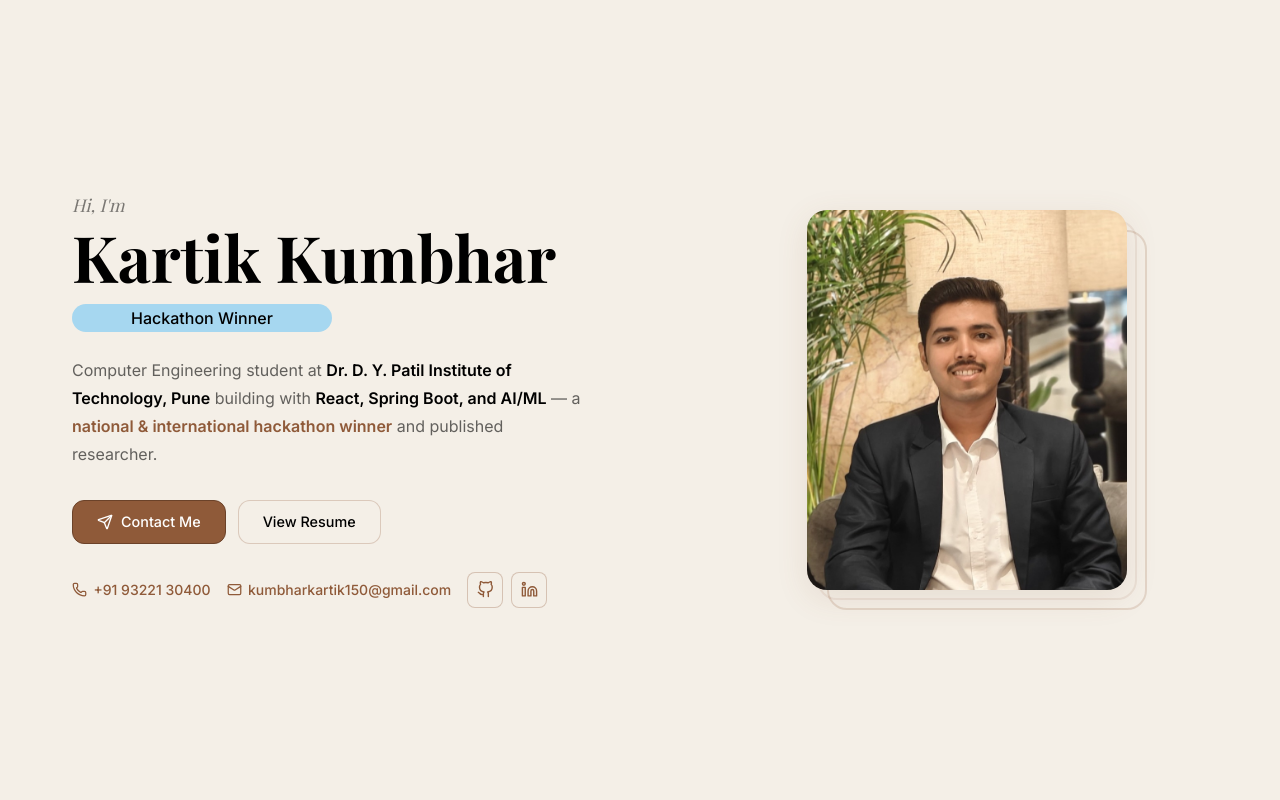
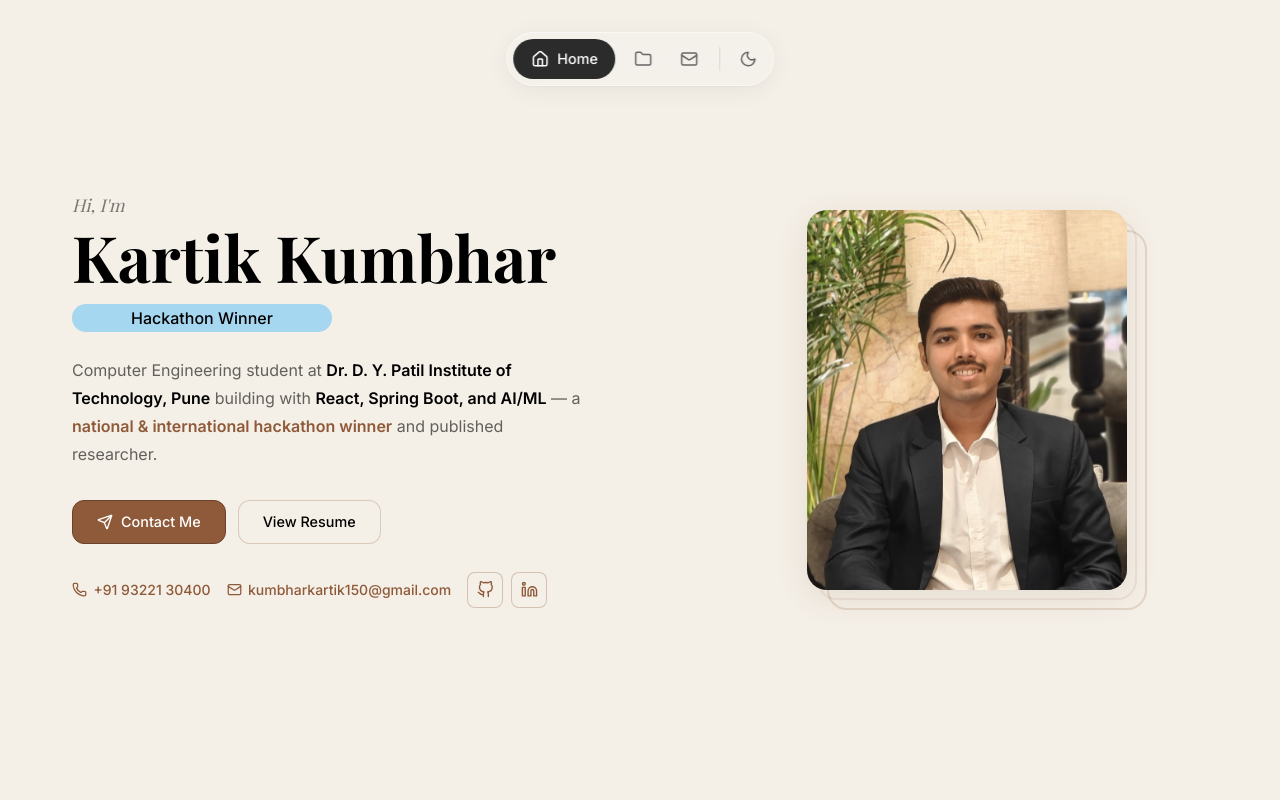
Before and after one commit to kartikkumbhar150/Portfolio, a React (Vite) app: page / in a window 1280 px wide. Shown: the top 800 px of the page. Built offline with nearby package versions, Linux system fonts and the light colour scheme; the HTML template or start-up script is replaced by a standard one; a web font is replaced by a local one.

Commit message:
feat: add floating glassmorphism navigation bar

```diff
--- a/src/App.tsx
+++ b/src/App.tsx
@@ -1,4 +1,5 @@
 import Hero from './components/Hero';
+import Navbar from './components/Navbar';
 import Education from './components/Education';
 import Experience from './components/Experience';
 import Achievements from './components/Achievements';
@@ -11,6 +12,7 @@ import SectionDivider from './components/SectionDivider';
 export default function App() {
   return (
     <>
+      <Navbar />
       <main>
         <Hero />
         <SectionDivider />
--- /dev/null
+++ b/src/components/Navbar.tsx
@@ -0,0 +1,140 @@
+import { useState, useEffect } from 'react';
+import { Home, Folder, Mail, Moon } from 'lucide-react';
+import { motion, AnimatePresence } from 'framer-motion';
+
+const navItems = [
+  { id: 'hero', label: 'Home', icon: <Home size={18} /> },
+  { id: 'projects', label: 'Projects', icon: <Folder size={18} /> },
+  { id: 'contact', label: 'Contact', icon: <Mail size={18} /> },
+];
+
+export default function Navbar() {
+  const [active, setActive] = useState('hero');
+
+  useEffect(() => {
+    const handleScroll = () => {
+      const sections = ['hero', 'projects', 'contact'];
+      let current = 'hero';
+      for (const section of sections) {
+        const el = document.getElementById(section);
+        if (el) {
+          const rect = el.getBoundingClientRect();
+          // Adjust threshold based on your layout
+          if (rect.top <= 200 && rect.bottom >= 200) {
+            current = section;
+          }
+        }
+      }
+      setActive(current);
+    };
+
+    window.addEventListener('scroll', handleScroll, { passive: true });
+    return () => window.removeEventListener('scroll', handleScroll);
+  }, []);
+
+  const scrollTo = (id: string) => {
+    const el = document.getElementById(id);
+    if (el) {
+      const offset = 80; // Offset for fixed navbar
+      const bodyRect = document.body.getBoundingClientRect().top;
+      const elementRect = el.getBoundingClientRect().top;
+      const elementPosition = elementRect - bodyRect;
+      const offsetPosition = elementPosition - offset;
+
+      window.scrollTo({
+        top: offsetPosition,
+        behavior: 'smooth'
+      });
+    }
+  };
+
+  return (
+    <div style={{
+      position: 'fixed',
+      top: '2rem',
+      left: '50%',
+      transform: 'translateX(-50%)',
+      zIndex: 9999,
+      display: 'flex',
+      alignItems: 'center',
+      gap: '0.5rem',
+      background: 'rgba(244, 240, 235, 0.8)', // Matching the theme background slightly
+      backdropFilter: 'blur(16px)',
+      padding: '0.4rem',
+      borderRadius: '9999px',
+      boxShadow: '0 4px 24px rgba(0,0,0,0.06), 0 1px 2px rgba(0,0,0,0.04)',
+      border: '1px solid rgba(255,255,255,0.5)'
+    }}>
+      {navItems.map((item) => {
+        const isActive = active === item.id;
+        return (
+          <button
+            key={item.id}
+            onClick={() => scrollTo(item.id)}
+            style={{
+              display: 'flex',
+              alignItems: 'center',
+              gap: isActive ? '0.5rem' : '0',
+              padding: isActive ? '0.55rem 1.1rem' : '0.55rem 0.65rem',
+              borderRadius: '9999px',
+              border: 'none',
+              background: isActive ? '#2b2b2b' : 'transparent',
+              color: isActive ? '#fff' : '#666',
+              cursor: 'pointer',
+              transition: 'all 0.35s cubic-bezier(0.4, 0, 0.2, 1)',
+              overflow: 'hidden'
+            }}
+          >
+            {item.icon}
+            <AnimatePresence>
+              {isActive && (
+                <motion.span
+                  initial={{ opacity: 0, width: 0, scale: 0.9 }}
+                  animate={{ opacity: 1, width: 'auto', scale: 1 }}
+                  exit={{ opacity: 0, width: 0, scale: 0.9 }}
+                  transition={{ duration: 0.3, ease: 'easeOut' }}
+                  style={{
+                    fontSize: '0.9rem',
+                    fontWeight: 500,
+                    whiteSpace: 'nowrap',
+                    originX: 0
+                  }}
+                >
+                  {item.label}
+                </motion.span>
+              )}
+            </AnimatePresence>
+          </button>
+        );
+      })}
+
+      <div style={{ width: 1, height: 24, background: 'rgba(0,0,0,0.1)', margin: '0 0.15rem' }} />
+
+      <button
+        onClick={() => {}}
+        style={{
+          display: 'flex',
+          alignItems: 'center',
+          justifyContent: 'center',
+          padding: '0.55rem',
+          borderRadius: '50%',
+          border: 'none',
+          background: 'transparent',
+          color: '#666',
+          cursor: 'pointer',
+          transition: 'background 0.2s ease, color 0.2s ease',
+        }}
+        onMouseEnter={(e) => {
+          e.currentTarget.style.background = 'rgba(0,0,0,0.05)';
+          e.currentTarget.style.color = '#222';
+        }}
+        onMouseLeave={(e) => {
+          e.currentTarget.style.background = 'transparent';
+          e.currentTarget.style.color = '#666';
+        }}
+      >
+        <Moon size={18} />
+      </button>
+    </div>
+  );
+}
```
